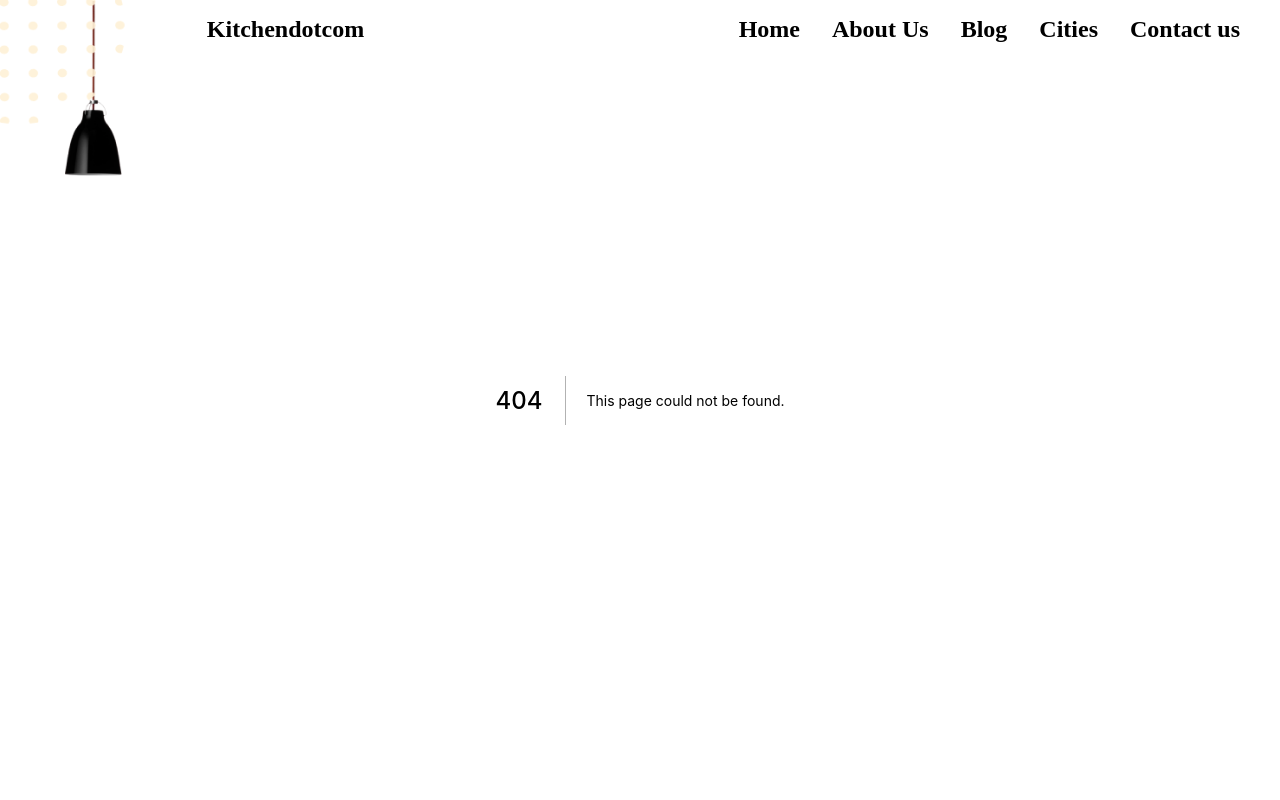
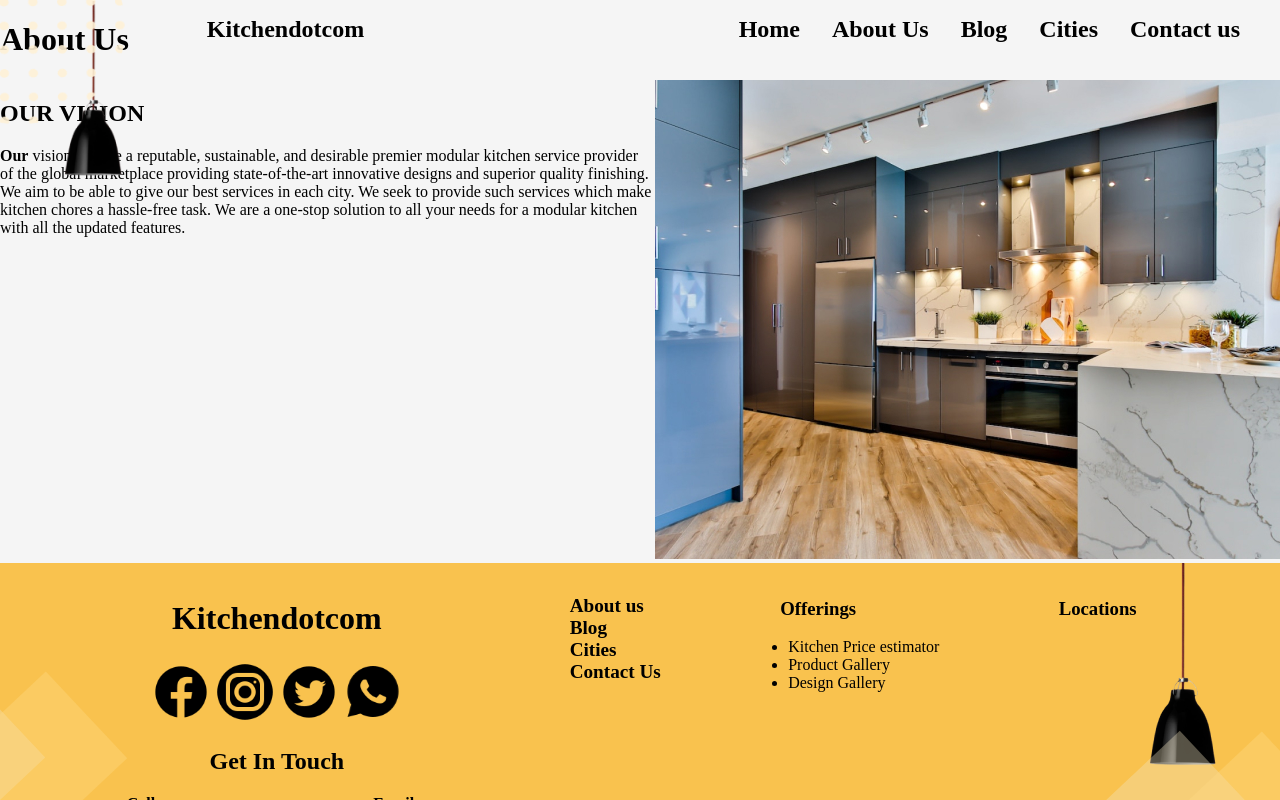
Before and after one commit to jalaj711/kitchendotcom-redesign, a Next.js app: page /about_us in a window 1280 px wide. Before the commit this address had no page. Shown: the top 800 px of the page. Built offline with nearby package versions, Linux system fonts and the light colour scheme; a web font is replaced by a local one.

Commit message:
about us

```diff
--- /dev/null
+++ b/pages/about_us/index.js
@@ -0,0 +1,33 @@
+import React from 'react';
+import Image from '../../assets/Rectangle213.jpg';
+import styles from './styles.module.scss'
+
+const About = () => {
+  return (
+    <div className={styles.container}>
+      <h1 className={styles.abt}>About Us</h1>
+      <div className={styles.ourvision}>
+        <div className={styles.paracontainer}>
+          <h2 className={styles.vsn}>OUR VISION</h2>
+
+          <p>
+            <b>Our</b> vision is to be a reputable, sustainable, and desirable
+            premier modular kitchen service provider of the global marketplace
+            providing state-of-the-art innovative designs and superior quality
+            finishing. We aim to be able to give our best services in each city.
+            We seek to provide such services which make kitchen chores a
+            hassle-free task. We are a one-stop solution to all your needs for a
+            modular kitchen with all the updated features.
+          </p>
+        </div>
+        <div className={styles.img1}>
+            <img src={Image.src}>
+
+            </img>
+        </div>
+      </div>
+    </div>
+  );
+}
+
+export default About;
--- /dev/null
+++ b/pages/about_us/styles.module.scss
@@ -0,0 +1,7 @@
+.ourvision{
+    display: flex;
+}
+.Image.src{
+    width: 100%;
+    height: 100%;
+}
```
Also changed, not shown: assets/Rectangle213.jpg (added).
